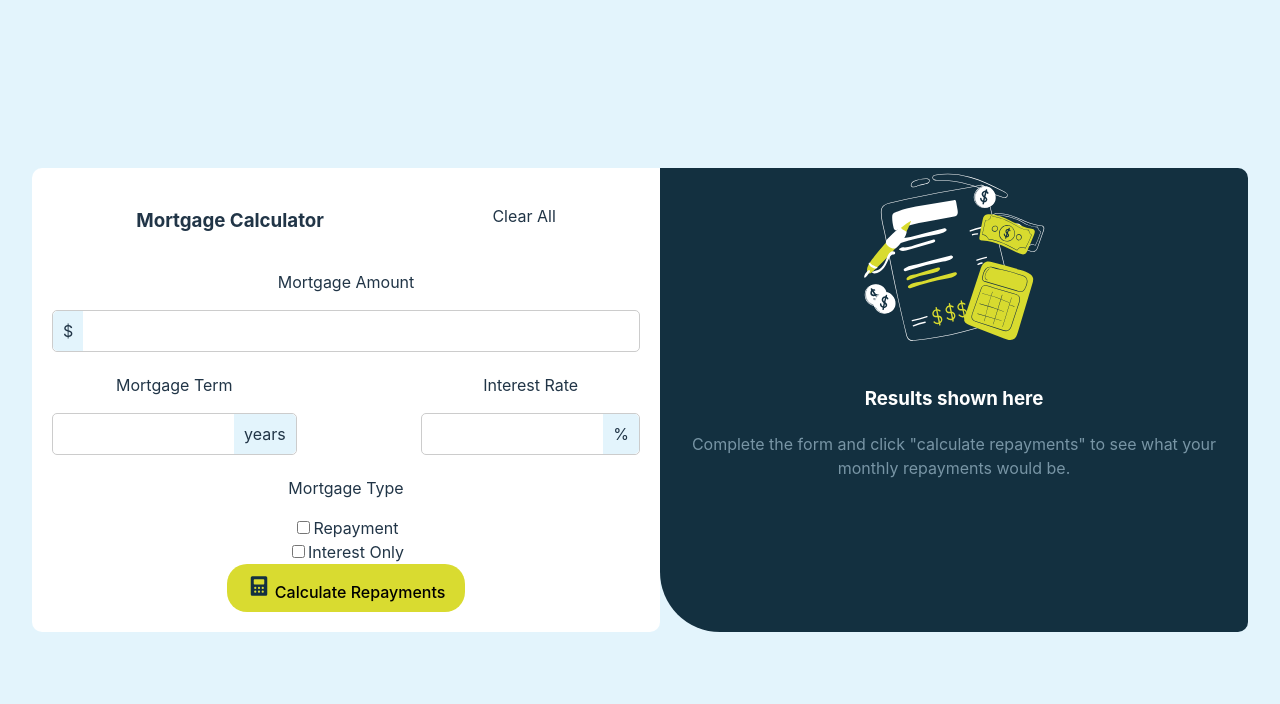
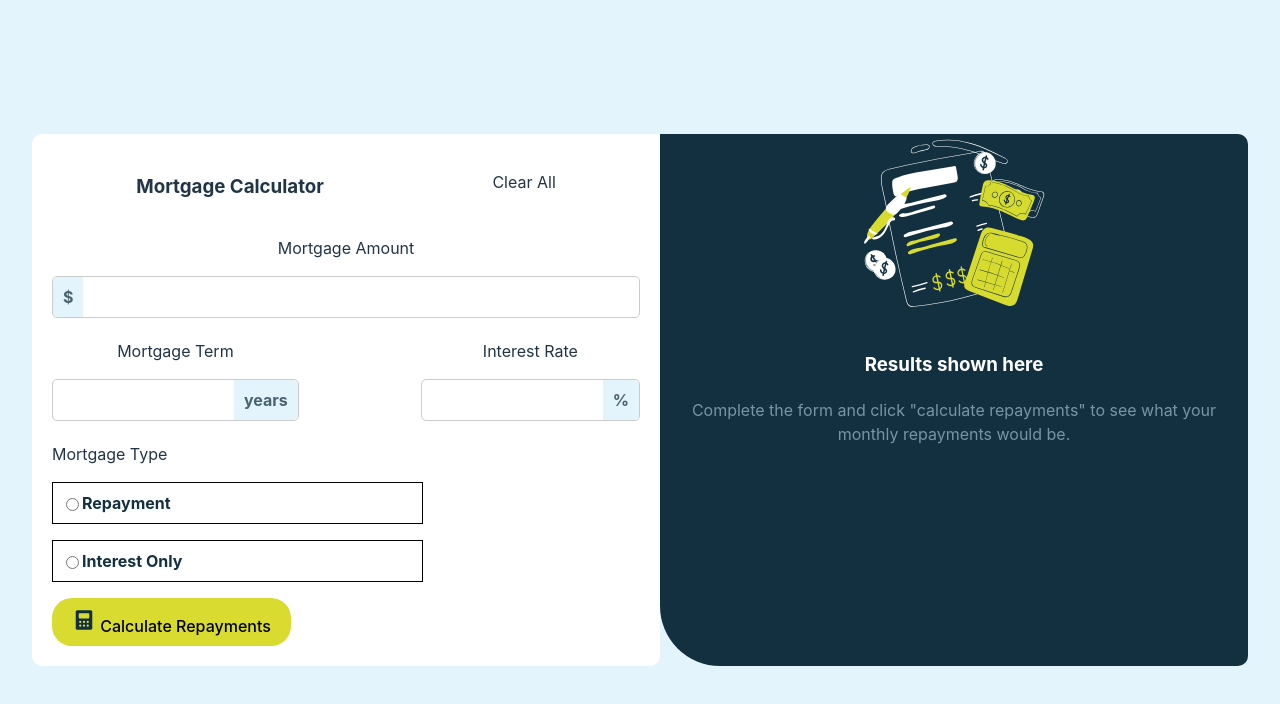
Before and after one commit to connor-cs/mortgage-calculator, a React (Vite) app: page / in a window 1280 px wide. Shown: the top 704 px of the page. Built offline with nearby package versions, Linux system fonts and the light colour scheme.

Commit message:
add radio buttons

```diff
--- a/src/App.css
+++ b/src/App.css
@@ -8,6 +8,8 @@
 body {
   background-color: #e3f4fc;
 }
+
+
 
 .clear {
   cursor: pointer;
@@ -20,6 +22,8 @@ body {
   border-radius: 5px 0px 0px 5px;
   border-right: none;
   border-left: none;
+  font-weight: bold;
+  color: #49636f;
 }
 
 .calculate-button {
@@ -28,6 +32,7 @@ body {
   border: none;
   border-radius: 20px;
   cursor: pointer;
+  margin-top: 1rem;
 }
 
 .input-side {
@@ -36,6 +41,10 @@ body {
   padding: 2%;
   padding: 20px;
   border-radius: 10px 0px 10px 10px;
+}
+
+#int-only {
+  margin-top: 1rem;
 }
 
 .input-group {
@@ -70,6 +79,8 @@ body {
   border-radius: 0px 5px 5px 0px;
   border-right: none;
   border-left: none;
+  font-weight: bold;
+  color: #49636f;
 }
 
 .left {
@@ -77,8 +88,26 @@ body {
   flex-direction: column;
   justify-content: flex-start;
 }
+
 .main {
   display: flex;
+}
+
+.mortgage-type-section {
+  display: flex;
+  flex-direction: column;
+  justify-content: space-evenly;
+  align-items: start;
+}
+
+.radio-button {
+  font-weight: bold;
+  color: #133040;
+  border: 1px solid black;
+  display: flex;
+  justify-content: flex-start;
+  padding: .5rem;
+  width: 60%;
 }
 
 .results-side {
@@ -98,7 +127,7 @@ body {
   flex-direction: column;
 }
 
-.moretgage-type-section > button {
+.moretgage-type-section>button {
   border: #133040;
 }
 
--- a/src/App.jsx
+++ b/src/App.jsx
@@ -48,12 +48,12 @@ function App() {
 
             <div className="mortgage-type-section">
               <p>Mortgage Type</p>
-              <div className="button">
-                <input type="checkbox" name="repayment" value={"Repayment"} onChange={(e) => console.log(e.target.value)} />
+              <div className="radio-button">
+                <input type="radio" name="mortgage-type" value={"Repayment"} onChange={(e) => console.log(e.target.value)} />
                 <label for="repayment">Repayment</label>
               </div>
-              <div className="button">
-                <input type="checkbox" name="interest" value={"Interest Only"} onChange={(e) => setType(e.target.value)} />
+              <div className="radio-button" id='int-only'>
+                <input type="radio" name="mortgage-type" value={"Interest Only"} onChange={(e) => setType(e.target.value)} />
                 <label for="interest">Interest Only</label>
               </div>
               <button className='calculate-button'> <img src="/images/icon-calculator.svg" /> Calculate Repayments</button>
```
